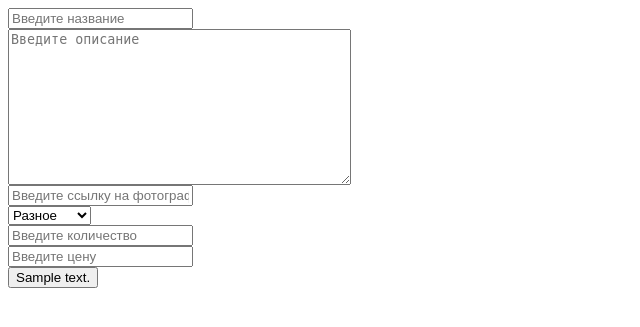
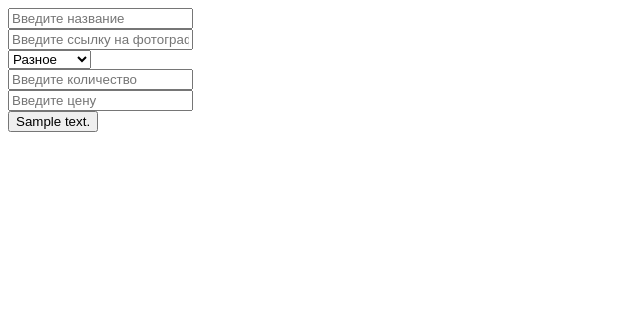
Before and after one commit to Chingiz-Almukhan/hw_56, a Django app: template templates/partial/add_edit_form.html in a window 1280 px wide. Shown: the top 327 px of the page, without its empty margins (0-640 px from the left). Run offline with Django 4.2, Linux system fonts and the light colour scheme; the template is opened without the code that fills it: values that come from a table or form of the project are taken from there, most other values are stand-ins (such as "Sample title", 1, 10 or a date in 2020).

Commit message:
Отредактировал шаблоны добавления и редактирования

```diff
--- a/templates/partial/add_edit_form.html
+++ b/templates/partial/add_edit_form.html
@@ -4,16 +4,7 @@
     <div class="form-outline">
         {{ form.name }}
         {% for error in form.name.errors %}
-            <p class="alert alert-danger" role="alert">Введите автора</p>
-        {% endfor %}
-    </div>
-</div>
-
-<div class="col-12">
-    <div class="form-outline">
-        {{ form.description }}
-        {% for error in form.description.errors %}
-            <p class="alert alert-danger" role="alert">Введите почту</p>
+            <p class="alert alert-danger" role="alert">Введите название</p>
         {% endfor %}
     </div>
 </div>
@@ -21,7 +12,7 @@
     <div class="form-outline">
         {{ form.image }}
         {% for error in form.image.errors %}
-            <p class="alert alert-danger" role="alert">Введите текст</p>
+            <p class="alert alert-danger" role="alert">Введите ссылку на изображение</p>
         {% endfor %}
     </div>
 </div>
@@ -29,7 +20,7 @@
     <div class="form-outline">
         {{ form.category }}
         {% for error in form.category.errors %}
-            <p class="alert alert-danger" role="alert">Введите текст</p>
+            <p class="alert alert-danger" role="alert">Введите категорию</p>
         {% endfor %}
     </div>
 </div>
@@ -37,7 +28,7 @@
     <div class="form-outline">
         {{ form.qty }}
         {% for error in form.qty.errors %}
-            <p class="alert alert-danger" role="alert">Введите текст</p>
+            <p class="alert alert-danger" role="alert">Введите количество более нуля</p>
         {% endfor %}
     </div>
 </div>
@@ -45,7 +36,7 @@
     <div class="form-outline">
         {{ form.cost }}
         {% for error in form.cost.errors %}
-            <p class="alert alert-danger" role="alert">Введите текст</p>
+            <p class="alert alert-danger" role="alert">Введите цену</p>
         {% endfor %}
     </div>
 </div>
```
Also changed, not shown: templates/add_product.html (+17 -5 lines).
